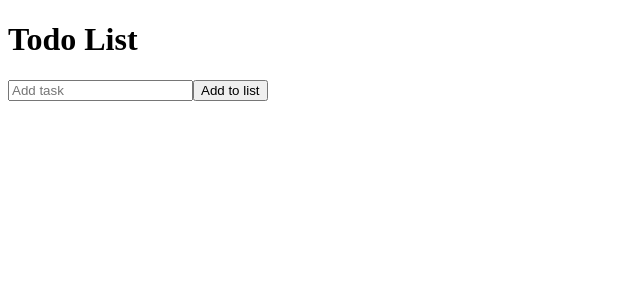
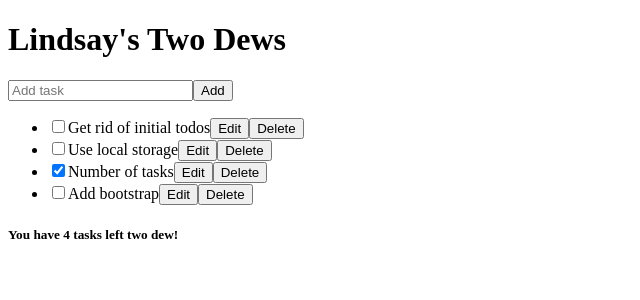
Before and after one commit to Lynz951/react-todo, a React (Create React App) app in the folder app/: page / in a window 1280 px wide. Shown: the top 300 px of the page, without its empty margins (0-640 px from the left). Built offline with nearby package versions, Linux system fonts and the light colour scheme.

Commit message:
good bones

```diff
--- /dev/null
+++ b/app/src/AddTodo.js
@@ -0,0 +1,18 @@
+import { useState } from 'react';
+
+export default function AddTodo({ onAddTodo }) {
+  const [title, setTitle] = useState('');
+  return (
+    <>
+      <input
+        placeholder="Add task"
+        value={title}
+        onChange={e => setTitle(e.target.value)}
+      />
+      <button onClick={() => {
+        setTitle('');
+        onAddTodo(title);
+      }}>Add</button>
+    </>
+  )
+}
--- a/app/src/App.js
+++ b/app/src/App.js
@@ -1,39 +1,62 @@
-import React, { useState } from "react";
+import { useState } from 'react';
+import AddTodo from './AddTodo.js';
+import TaskList from './TaskList.js';
 
+let nextId = 3;
+const initialTodos = [
+  { id: 0, title: 'Get rid of initial todos', done: false },
+  { id: 1, title: 'Use local storage', done: false },
+  { id: 2, title: 'Number of tasks', done: true },
+  { id: 3, title: 'Add bootstrap', done: false },
+];
 
-function App(props) {
+export default function TaskApp() {
+  const [todos, setTodos] = useState(
+    initialTodos
+  );
 
-//     const [ page, setPage] = useState('Home');
-//     const [ data, setData] = useState([]);
-        const [text, setText] = useState('');
+  function handleAddTodo(title) {
+    setTodos([
+      ...todos,
+      {
+        id: nextId++,
+        title: title,
+        done: false
+      }
 
-    // const todoItem = [
-    //     text=  (""),
-    //     active= true,
-    //     id= "1",
-    //     ];
+    ])
+    localStorage.setItem('id', 'title');
+  }
 
-    function handleClick(text) {
-        setText(text);}
+  function handleChangeTodo(nextTodo) {
+    setTodos(todos.map(t => {
+      if (t.id === nextTodo.id) {
+        return nextTodo;
+      } else {
+        return t;
+      }
+    }));
+  }
 
+  function handleDeleteTodo(todoId) {
+    setTodos(
+      todos.filter(t => t.id !== todoId)
+    );
+    localStorage.removeItem('id', 'title');
+  }
 
-    return (
-      <div className="todoapp">
-        <h1>Todo List</h1>
-
-
-        <input
-            placeholder = "Add task"
-            value = {text}
-            onChange = {e => setText(e.target.value)}
-            />
-
-        <button onClick={() => {
-            setText('');
-            dispatch
-        }}>Add to list</button>
-
-    </div>
-    );
+  return (
+    <>
+        <h1>Lindsay's Two Dews</h1>
+      <AddTodo
+        onAddTodo={handleAddTodo}
+      />
+      <TaskList
+        todos={todos}
+        onChangeTodo={handleChangeTodo}
+        onDeleteTodo={handleDeleteTodo}
+      />
+      <h5>You have {todos.length} tasks left two dew!</h5>
+    </>
+  );
 }
-export default App;
--- /dev/null
+++ b/app/src/TaskList.js
@@ -0,0 +1,70 @@
+import { useState } from 'react';
+
+export default function TaskList({
+  todos,
+  onChangeTodo,
+  onDeleteTodo
+}) {
+  return (
+    <ul>
+      {todos.map(todo => (
+        <li key={todo.id}>
+          <Task
+            todo={todo}
+            onChange={onChangeTodo}
+            onDelete={onDeleteTodo}
+          />
+        </li>
+      ))}
+    </ul>
+  );
+}
+
+function Task({ todo, onChange, onDelete }) {
+  const [isEditing, setIsEditing] = useState(false);
+  let todoContent;
+  if (isEditing) {
+    todoContent = (
+      <>
+        <input
+          value={todo.title}
+          onChange={e => {
+            onChange({
+              ...todo,
+              title: e.target.value
+            });
+          }} />
+        <button onClick={() => setIsEditing(false)}>
+          Save
+        </button>
+      </>
+    );
+  } else {
+    todoContent = (
+      <>
+        {todo.title}
+        <button onClick={() => setIsEditing(true)}>
+          Edit
+        </button>
+      </>
+    );
+  }
+  return (
+    <label>
+      <input
+        type="checkbox"
+        checked={todo.done}
+        onChange={e => {
+          onChange({
+            ...todo,
+            done: e.target.checked
+          });
+        }}
+      />
+      {todoContent}
+      <button onClick={() => onDelete(todo.id)}>
+        Delete
+      </button>
+    </label>
+  );
+}
--- a/app/src/index.js
+++ b/app/src/index.js
@@ -1,12 +1,10 @@
 import React from 'react';
 import ReactDOM from 'react-dom/client';
-// import AddTask from './AddTask';
-import App from './App';
+import App from './App.js';
 
 const root = ReactDOM.createRoot(document.getElementById('root'));
 root.render(
   <React.StrictMode>
     <App />
-    {/* <AddTask /> */}
   </React.StrictMode>
 );
--- a/app/src/style.css
+++ b/app/src/style.css
@@ -1,4 +1,3 @@
 .todoapp {
-
-    justify-content: center;
+    background-color: aliceblue;
 }
```
Also changed, not shown: app/src/AddTask.js (deleted, +0 -15 lines).
